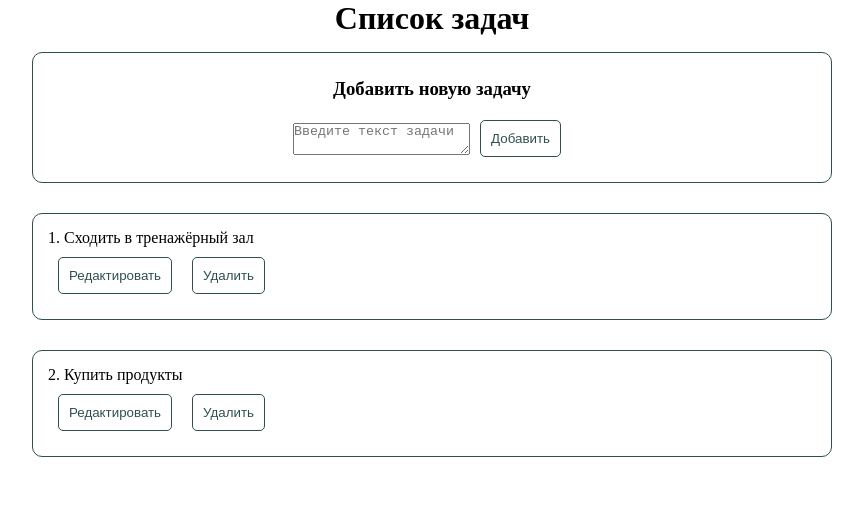
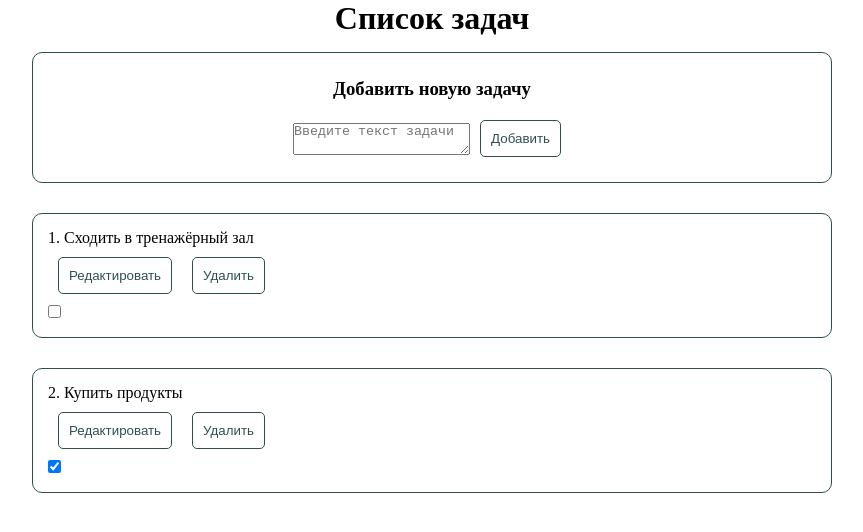
Before and after one commit to thelifeofmiwa/todolist, a Vue app: page / in a window 1280 px wide. Shown: the top 532 px of the page, without its empty margins (208-1071 px from the left). Built offline with nearby package versions, Linux system fonts and the light colour scheme.

Commit message:
Добавлен компонент чекбокса.

```diff
--- a/src/components/TaskCard.vue
+++ b/src/components/TaskCard.vue
@@ -6,6 +6,7 @@
         <Button button-text="Редактировать" @click="changeEditingState" />
         <Button button-text="Удалить" @click="deleteTask" />
       </div>
+      <Checkbox :is-checked="props.task.isDone" />
     </div>
     <div class="task_edit" v-if="isEditingTaskText === true">
       <div>Редактирование задачи</div>
@@ -19,6 +20,7 @@
 import Button from "./UI/Button.vue";
 import Textarea from "./UI/Textarea.vue";
 import { ref } from "vue";
+import Checkbox from "./UI/Checkbox.vue";
 
 const props = defineProps({
   task: Object,
--- /dev/null
+++ b/src/components/UI/Checkbox.vue
@@ -0,0 +1,13 @@
+<template>
+  <input type="checkbox" :checked="props.isChecked" />
+</template>
+
+<script setup>
+const props = defineProps({
+  isChecked: {
+    type: Boolean,
+  },
+});
+</script>
+
+<style scoped></style>
```
